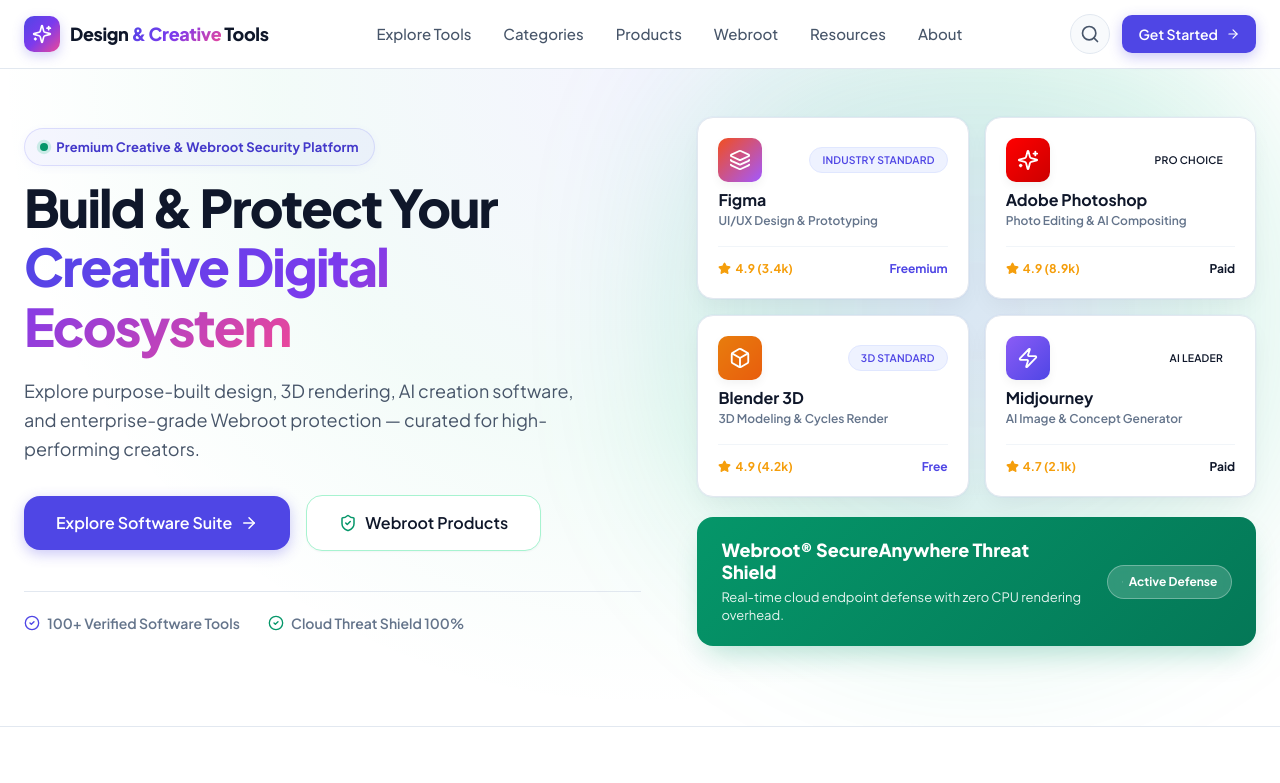
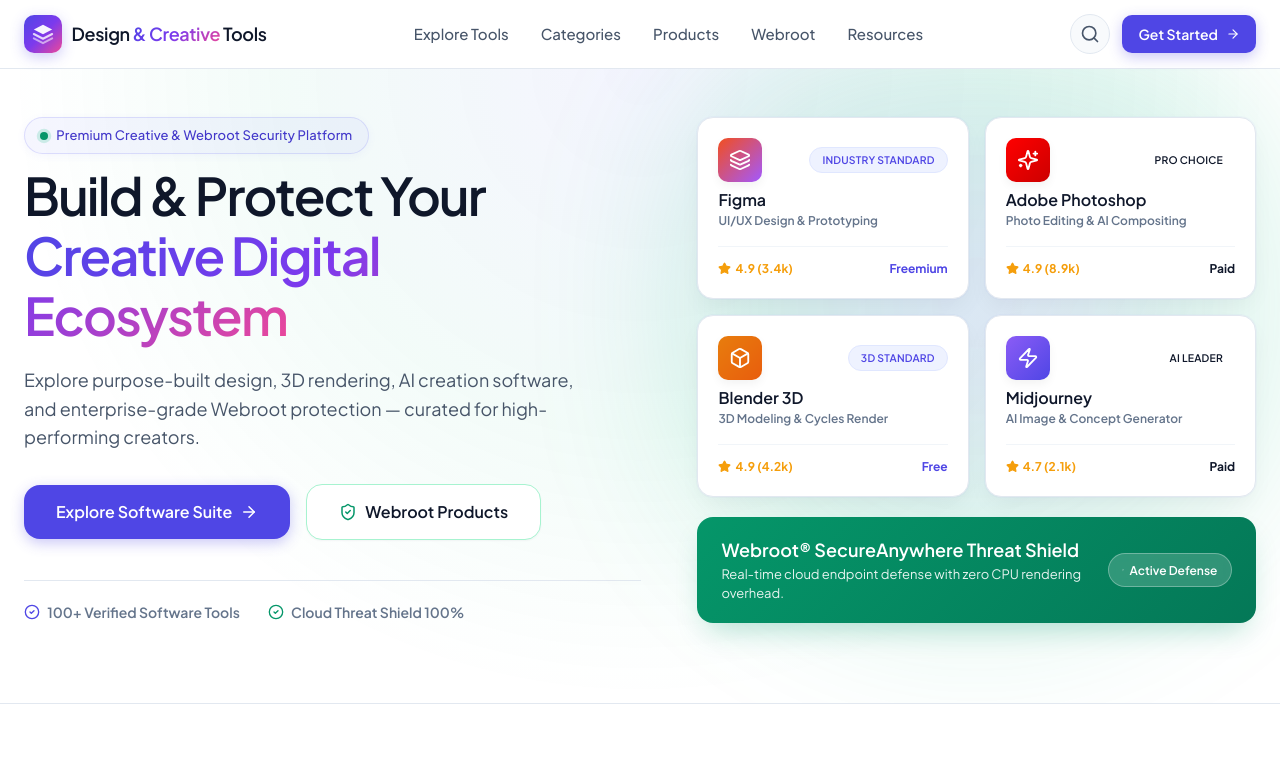
Before and after one commit to jamesbytes01-ops/Design-Creative-tools, a Next.js app: page / in a window 1280 px wide. Shown: the top 783 px of the page. Built offline with nearby package versions, Linux system fonts and the light colour scheme.

Commit message:
updated website

```diff
--- a/src/app/Home.module.css
+++ b/src/app/Home.module.css
@@ -39,7 +39,7 @@
   border: 1px solid rgba(99, 102, 241, 0.18);
   color: var(--primary-700);
   font-size: 0.8125rem;
-  font-weight: 700;
+  font-weight: 500;
   letter-spacing: 0.01em;
   margin-bottom: 0.75rem;
   box-shadow: 0 2px 8px rgba(99, 102, 241, 0.06);
@@ -62,7 +62,7 @@
 
 .heroHeadline {
   font-size: 3.25rem;
-  font-weight: 800;
+  font-weight: 600;
   line-height: 1.15;
   letter-spacing: -0.035em;
   color: var(--text-primary);
@@ -191,7 +191,7 @@
 
 .productName {
   font-size: 1rem;
-  font-weight: 700;
+  font-weight: 600;
   color: var(--text-primary);
   line-height: 1.3;
   margin-top: 0.5rem;
@@ -242,7 +242,7 @@
 
 .webrootBannerTitle {
   font-size: 1.125rem;
-  font-weight: 800;
+  font-weight: 600;
   line-height: 1.25;
   margin-bottom: 0.25rem;
 }
@@ -260,7 +260,7 @@
   border-radius: var(--radius-full);
   padding: 0.4rem 0.85rem;
   font-size: 0.75rem;
-  font-weight: 700;
+  font-weight: 600;
   white-space: nowrap;
   display: flex;
   align-items: center;
--- a/src/app/globals.css
+++ b/src/app/globals.css
@@ -126,9 +126,13 @@ img, svg {
 }
 
 /* Typography Utility Classes */
+h1, h2, h3, h4, h5, h6 {
+  font-weight: 600;
+}
+
 .h1-title {
   font-size: clamp(2.25rem, 5vw, 3.75rem);
-  font-weight: 800;
+  font-weight: 600;
   line-height: 1.15;
   letter-spacing: -0.025em;
   color: var(--text-primary);
@@ -136,7 +140,7 @@ img, svg {
 
 .h2-title {
   font-size: clamp(1.75rem, 3.5vw, 2.5rem);
-  font-weight: 700;
+  font-weight: 500;
   line-height: 1.25;
   letter-spacing: -0.02em;
   color: var(--text-primary);
@@ -144,7 +148,7 @@ img, svg {
 
 .h3-title {
   font-size: clamp(1.25rem, 2.5vw, 1.5rem);
-  font-weight: 600;
+  font-weight: 500;
   line-height: 1.35;
   letter-spacing: -0.01em;
   color: var(--text-primary);
--- a/src/app/webroot/Webroot.module.css
+++ b/src/app/webroot/Webroot.module.css
@@ -40,7 +40,7 @@
 
 .metricValue {
   font-size: 1.125rem;
-  font-weight: 700;
+  font-weight: 600;
   color: #A7F3D0;
   margin-bottom: 0.25rem;
 }
@@ -96,7 +96,7 @@
 }
 
 .faqQuestion {
-  font-weight: 700;
+  font-weight: 600;
   font-size: 1.0625rem;
   color: var(--text-primary);
   margin-bottom: 0.5rem;
--- /dev/null
+++ b/src/components/layout/BrandLogo.jsx
@@ -0,0 +1,86 @@
+import Link from 'next/link';
+
+export default function BrandLogo({ size = 'medium', className = '' }) {
+  const isSmall = size === 'small';
+
+  return (
+    <Link
+      href="/"
+      className={className}
+      style={{
+        display: 'inline-flex',
+        alignItems: 'center',
+        gap: '0.625rem',
+        textDecoration: 'none',
+        color: 'var(--text-primary)',
+        fontWeight: 600,
+        fontSize: isSmall ? '1rem' : '1.125rem',
+        letterSpacing: '-0.02em',
+      }}
+    >
+      {/* Modern Gradient Layers Emblem */}
+      <div
+        aria-hidden="true"
+        style={{
+          width: isSmall ? '2rem' : '2.35rem',
+          height: isSmall ? '2rem' : '2.35rem',
+          borderRadius: '10px',
+          background: 'linear-gradient(135deg, #4F46E5 0%, #7C3AED 50%, #EC4899 100%)',
+          display: 'flex',
+          alignItems: 'center',
+          justifyContent: 'center',
+          boxShadow: '0 4px 14px rgba(79, 70, 229, 0.28)',
+          flexShrink: 0,
+        }}
+      >
+        <svg
+          width={isSmall ? '18' : '22'}
+          height={isSmall ? '18' : '22'}
+          viewBox="0 0 24 24"
+          fill="none"
+          xmlns="http://www.w3.org/2000/svg"
+        >
+          {/* Top Layer */}
+          <path
+            d="M12 2L2 7.2L12 12.4L22 7.2L12 2Z"
+            fill="#FFFFFF"
+            fillOpacity="0.95"
+          />
+          {/* Middle Layer */}
+          <path
+            d="M2 12L12 17.2L22 12"
+            stroke="#FFFFFF"
+            strokeWidth="2.2"
+            strokeLinecap="round"
+            strokeLinejoin="round"
+            strokeOpacity="0.8"
+          />
+          {/* Bottom Layer */}
+          <path
+            d="M2 16.8L12 22L22 16.8"
+            stroke="#FFFFFF"
+            strokeWidth="2.2"
+            strokeLinecap="round"
+            strokeLinejoin="round"
+            strokeOpacity="0.55"
+          />
+        </svg>
+      </div>
+
+      {/* Logo Typography */}
+      <div style={{ lineHeight: 1.15 }}>
+        Design{' '}
+        <span
+          style={{
+            background: 'linear-gradient(135deg, #4F46E5 0%, #7C3AED 50%, #EC4899 100%)',
+            WebkitBackgroundClip: 'text',
+            WebkitTextFillColor: 'transparent',
+          }}
+        >
+          & Creative
+        </span>{' '}
+        Tools
+      </div>
+    </Link>
+  );
+}
--- a/src/components/layout/Footer.jsx
+++ b/src/components/layout/Footer.jsx
@@ -1,5 +1,6 @@
 import Link from 'next/link';
-import { Sparkles, ShieldCheck, Github, Twitter, Linkedin, Globe } from 'lucide-react';
+import { ShieldCheck } from 'lucide-react';
+import BrandLogo from './BrandLogo';
 import styles from './Footer.module.css';
 
 export default function Footer() {
@@ -9,14 +10,7 @@ export default function Footer() {
         <div className={styles.grid}>
           {/* Brand Column */}
           <div className={styles.brandCol}>
-            <Link href="/" className={styles.logo}>
-              <div className={styles.logoIcon}>
-                <Sparkles size={18} />
-              </div>
-              <div>
-                Design <span className="text-gradient-creative">& Creative</span> Tools
-              </div>
-            </Link>
+            <BrandLogo size="small" />
             <p className={styles.brandDesc}>
               Discover, evaluate, and integrate industry-standard software tools for graphic design, UI/UX, 3D, animation, and digital security.
             </p>
--- a/src/components/layout/Footer.module.css
+++ b/src/components/layout/Footer.module.css
@@ -37,7 +37,7 @@
   display: flex;
   align-items: center;
   gap: 0.625rem;
-  font-weight: 800;
+  font-weight: 600;
   font-size: 1.125rem;
   color: var(--text-primary);
 }
@@ -77,7 +77,7 @@
 
 .colTitle {
   font-size: 0.875rem;
-  font-weight: 700;
+  font-weight: 600;
   color: var(--text-primary);
   text-transform: uppercase;
   letter-spacing: 0.05em;
--- a/src/components/layout/Navbar.jsx
+++ b/src/components/layout/Navbar.jsx
@@ -4,6 +4,7 @@ import { useState, useEffect } from 'react';
 import Link from 'next/link';
 import { usePathname } from 'next/navigation';
 import { Search, Menu, X, Sparkles, ShieldCheck, ArrowRight } from 'lucide-react';
+import BrandLogo from './BrandLogo';
 import styles from './Navbar.module.css';
 
 export default function Navbar({ onOpenSearch }) {
@@ -21,7 +22,6 @@ export default function Navbar({ onOpenSearch }) {
     { label: 'Products', href: '/products' },
     { label: 'Webroot', href: '/webroot' },
     { label: 'Resources', href: '/resources' },
-    { label: 'About', href: '/about' },
   ];
 
   const isActive = (href) => {
@@ -33,14 +33,7 @@ export default function Navbar({ onOpenSearch }) {
     <header className={styles.header}>
       <div className={`container ${styles.navContainer}`}>
         {/* Brand Logo */}
-        <Link href="/" className={styles.logo}>
-          <div className={styles.logoIcon}>
-            <Sparkles size={20} />
-          </div>
-          <div className={styles.logoText}>
-            Design <span>& Creative</span> Tools
-          </div>
-        </Link>
+        <BrandLogo />
 
         {/* Desktop Navigation Links */}
         <nav>
--- a/src/components/layout/Navbar.module.css
+++ b/src/components/layout/Navbar.module.css
@@ -20,7 +20,7 @@
   display: flex;
   align-items: center;
   gap: 0.625rem;
-  font-weight: 800;
+  font-weight: 600;
   font-size: 1.125rem;
   color: var(--text-primary);
   letter-spacing: -0.02em;
--- a/src/components/ui/CategoryCard.module.css
+++ b/src/components/ui/CategoryCard.module.css
@@ -37,7 +37,7 @@
 
 .title {
   font-size: 1.25rem;
-  font-weight: 700;
+  font-weight: 600;
   margin-bottom: 0.5rem;
   color: var(--text-primary);
 }
--- a/src/components/ui/SearchModal.module.css
+++ b/src/components/ui/SearchModal.module.css
@@ -58,7 +58,7 @@
 
 .sectionTitle {
   font-size: 0.75rem;
-  font-weight: 700;
+  font-weight: 600;
   color: var(--text-muted);
   text-transform: uppercase;
   letter-spacing: 0.05em;
--- a/src/components/ui/ToolCard.module.css
+++ b/src/components/ui/ToolCard.module.css
@@ -50,7 +50,7 @@
 
 .name {
   font-size: 1.125rem;
-  font-weight: 700;
+  font-weight: 600;
   color: var(--text-primary);
   margin-bottom: 0.25rem;
 }
--- a/src/components/ui/WebrootProductCard.module.css
+++ b/src/components/ui/WebrootProductCard.module.css
@@ -39,7 +39,7 @@
 
 .name {
   font-size: 1.25rem;
-  font-weight: 700;
+  font-weight: 600;
   color: var(--text-primary);
   margin-bottom: 0.35rem;
 }
```
